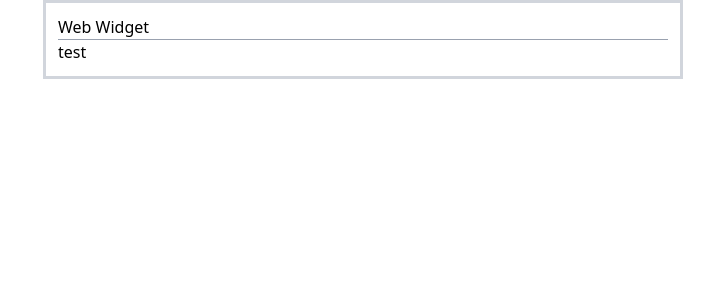
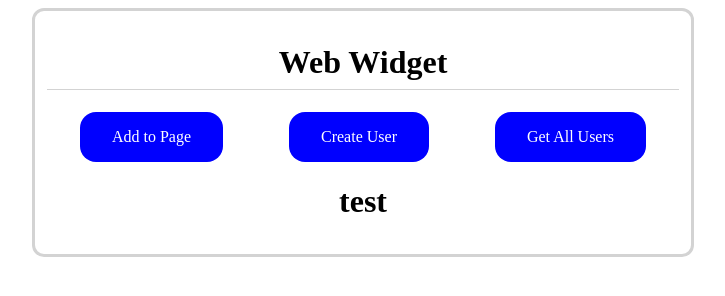
Before and after one commit to jonjack17/web-widget, a plain HTML site: page index.html in a window 1280 px wide. Shown: the whole page, without its empty margins (277-1002 px from the left). Drawn offline with Linux system fonts and the light colour scheme; no server answers.

Commit message:
Styling and data processing
Switched back to vanilla CSS. worked on normalizing data and getting it to show up / process in my html. needed to add an additional await statement, that problem solved!

```diff
--- a/index.html
+++ b/index.html
@@ -1,21 +1,24 @@
 <!DOCTYPE html>
 
 <head>
-    <link rel="stylesheet" href="styles/output.css">
+    <link rel="stylesheet" href="styles/style.css">
     <meta charset ="utf-8">
     <meta name="viewport" content="width=device-width, initial-scale=1">
 </head>
 
 <body>
-    <div class="w-2/4 p-3 outer-container border-3 border-gray-300
-        rounded-x m-auto">
-        <h1 class="border-b-1 border-gray-400 m-auto"> Web Widget </h1>
+    <div id="outer-container" class="outer-container">
 
-        <div class="inner container">
+        <h1 class="title"> Web Widget </h1>
 
-            <h1 id="test"> </h1>
+        <div id="btn-container" class="btn-container">
+            <button type="button" class="feature-btn"> Add to Page </button>
+            <button type="button" class="feature-btn"> Create User </button>
+            <button type="button" id="get-all-users" class="feature-btn"> Get All Users </button>
+        </div>
 
-        </div>
+        <h1 id="test"> </h1>
+
 
     </div>
 
--- a/package.json
+++ /dev/null
@@ -1,6 +0,0 @@
-{
-  "dependencies": {
-    "@tailwindcss/cli": "^4.1.4",
-    "tailwindcss": "^4.1.4"
-  }
-}
--- a/scripts/index.js
+++ b/scripts/index.js
@@ -1,18 +1,38 @@
 
 
 const testEl=document.getElementById('test')
+const getAllUsersBtn = document.getElementById('get-all-users')
 
 testEl.textContent = 'test'
 
 
-async function getAllData() {
+
+async function displayAllData() {
     const url = "http://localhost:3000/data/";
     const response = await fetch(url);
 
     const jsonResponse = await response.json();
 
-    testEl.innerHTML = jsonResponse[0].info
-    console.log(typeof jsonResponse)
+    const normalizedResponse = await jsonResponse.map(user => ({
+
+        id:user.id,
+        name:user.name,
+        email: user.email,
+        info: user.info,
+        fruit: user.fruit
+
+    }))
+
+   return normalizedResponse
 }
 
-getAllData()
+const normalizedResponse = await displayAllData()
+
+
+console.log(normalizedResponse[0].info)
+
+
+// getAllUsersBtn.addEventListener("click", function(e) {
+//     displayAllData()
+
+// })
--- a/styles/input.css
+++ /dev/null
@@ -1 +0,0 @@
-@import "tailwindcss";
--- /dev/null
+++ b/styles/style.css
@@ -0,0 +1,31 @@
+.outer-container {
+    width: 50%;
+    margin: auto;
+    padding: 0.75rem;
+    border: 0.2rem solid lightgray;
+    border-radius: .75rem;
+    text-align: center;
+}
+
+.title {
+    border-bottom: .1rem solid lightgray;
+    padding-bottom: .5rem;
+}
+
+.btn-container {
+    display: flex;
+    justify-content: space-around;
+}
+
+.feature-btn {
+    all: unset;
+    padding: 1rem 2rem;
+    background: blue;
+    border-radius: 1rem;
+    color: white;
+}
+
+.feature-btn:hover {
+    background: lightblue;
+
+}
```
Also changed, not shown: styles/output.css (deleted).
